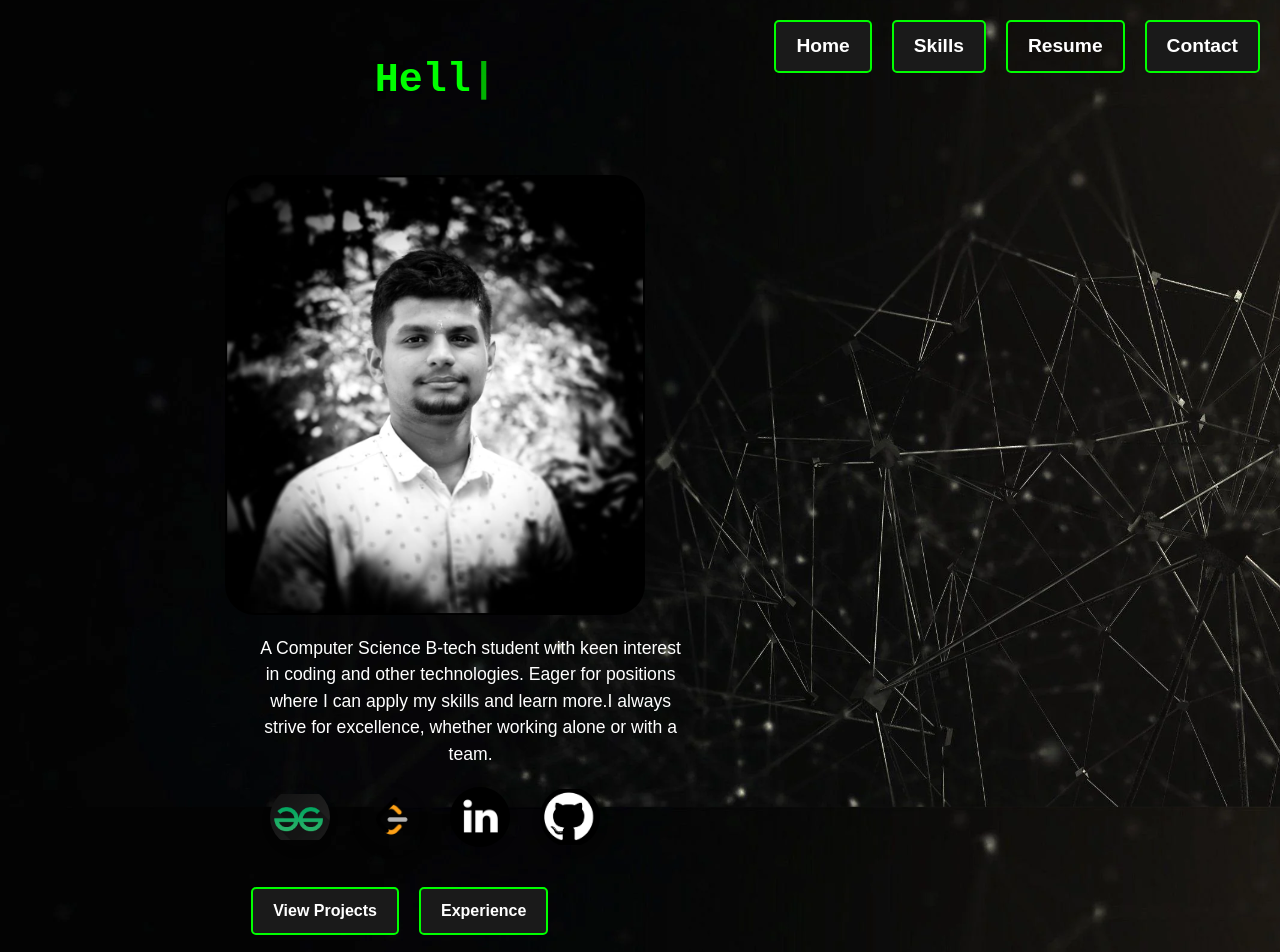
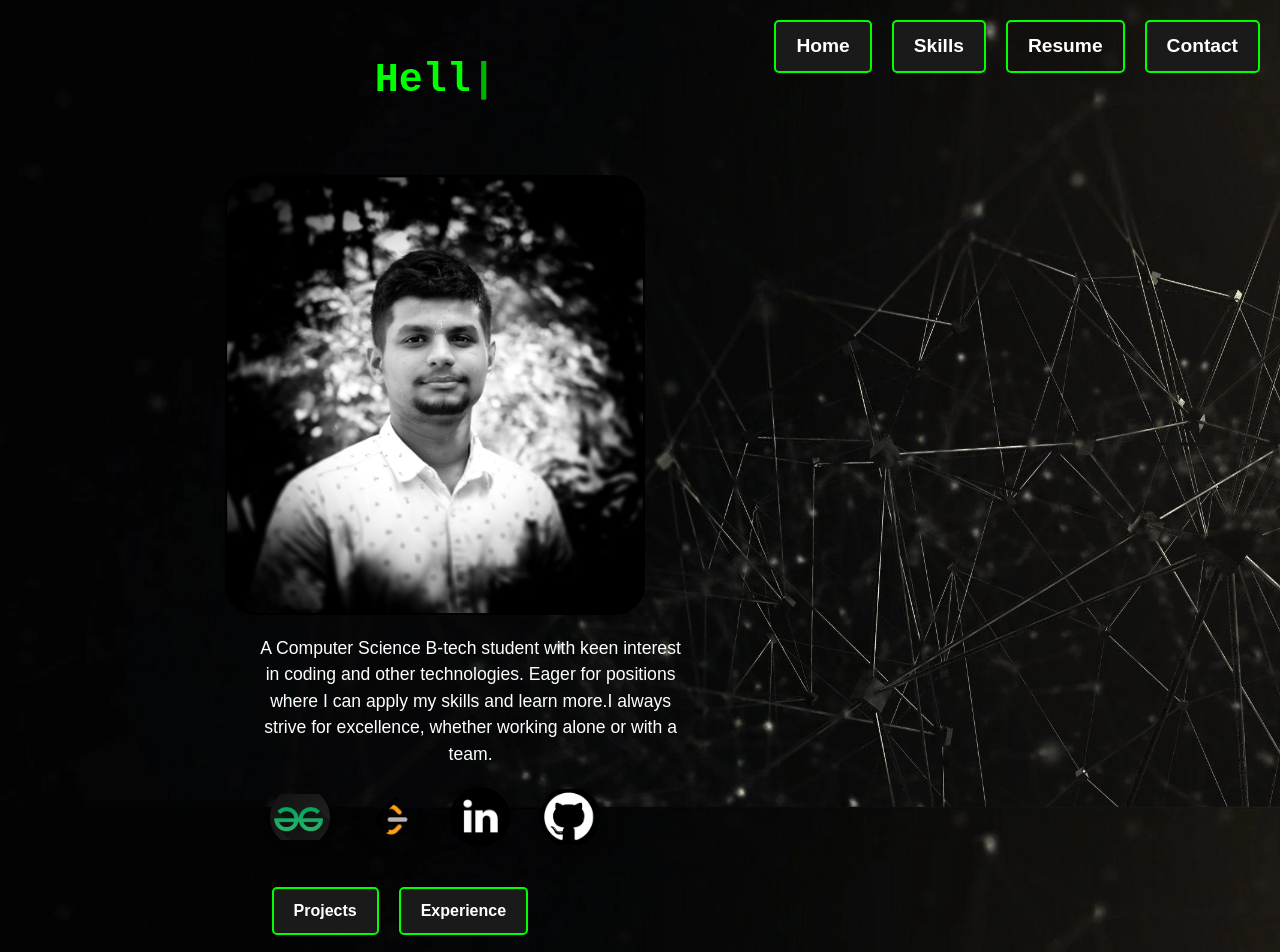
Before and after one commit to srirama2004/PortfolioFinal, a React (Create React App) app: page / in a window 1280 px wide. Shown: the top 952 px of the page. Built offline with nearby package versions, Linux system fonts and the light colour scheme.

Commit message:
Update Welcome.js

```diff
--- a/src/components/Welcome.js
+++ b/src/components/Welcome.js
@@ -50,7 +50,7 @@ const Welcome = () => {
         </div>
         <div className='buttonp'>
         <Link to="/projects">
-          <button className="action-button">View Projects</button>
+          <button className="action-button">Projects</button>
         </Link>
          <Link to="/expe">
           <button className="action1-button">Experience</button>
```
